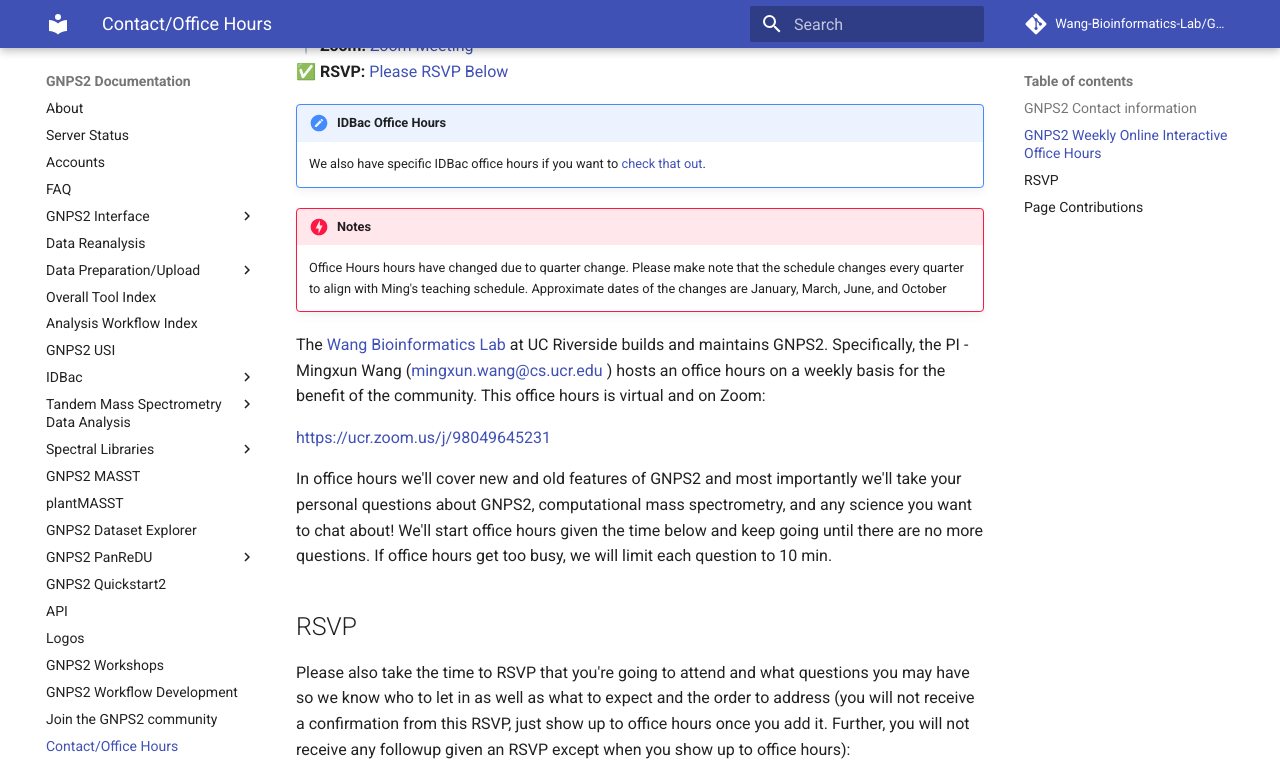
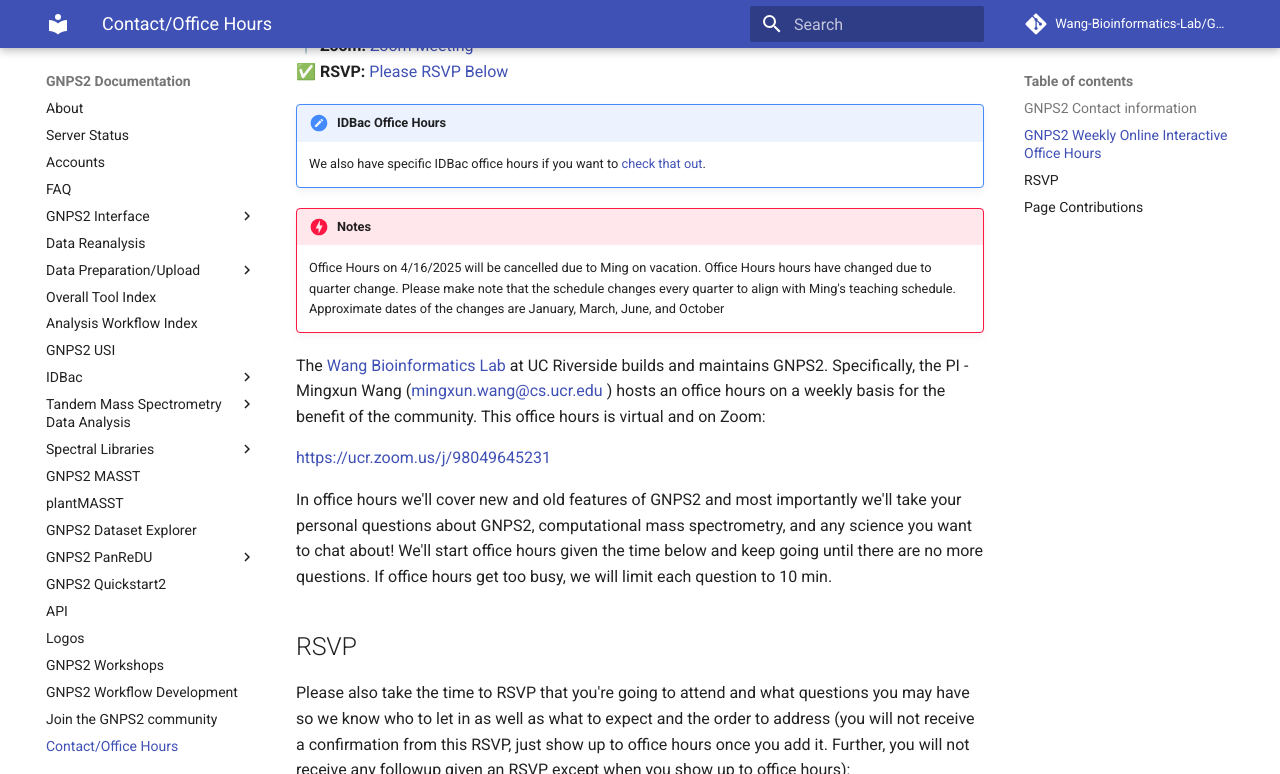
Before and after one commit to Wang-Bioinformatics-Lab/GNPS2_Documentation, an MkDocs documentation site: the page built from docs/contact.md, in a window 1280 px wide and 900 px high, scrolled down 391 px, cut to the strip 0-774 px from the top of the window. Built offline with MkDocs 1.6.1 and Material for MkDocs 9.7.7, drawn with Linux system fonts in a browser that asks for light colours; comment, search, counter and statistics services are not loaded.

Commit message:
Update contact.md

```diff
--- a/docs/contact.md
+++ b/docs/contact.md
@@ -13,7 +13,7 @@
     We also have specific IDBac office hours if you want to [check that out](idbacofficehours.md).
 
 !!! danger "Notes"
-    Office Hours hours have changed due to quarter change. Please make note that the schedule changes every quarter to align with Ming's teaching schedule. Approximate dates of the changes are January, March, June, and October
+    Office Hours on 4/16/2025 will be cancelled due to Ming on vacation. Office Hours hours have changed due to quarter change. Please make note that the schedule changes every quarter to align with Ming's teaching schedule. Approximate dates of the changes are January, March, June, and October
 
 The [Wang Bioinformatics Lab](https://www.cs.ucr.edu/~mingxunw/) at UC Riverside builds and maintains GNPS2. Specifically, the PI - Mingxun Wang ([mingxun.wang@cs.ucr.edu](mailto:mingxun.wang@cs.ucr.edu) ) hosts an office hours on a weekly basis for the benefit of the community. This office hours is virtual and on Zoom:
 
```
